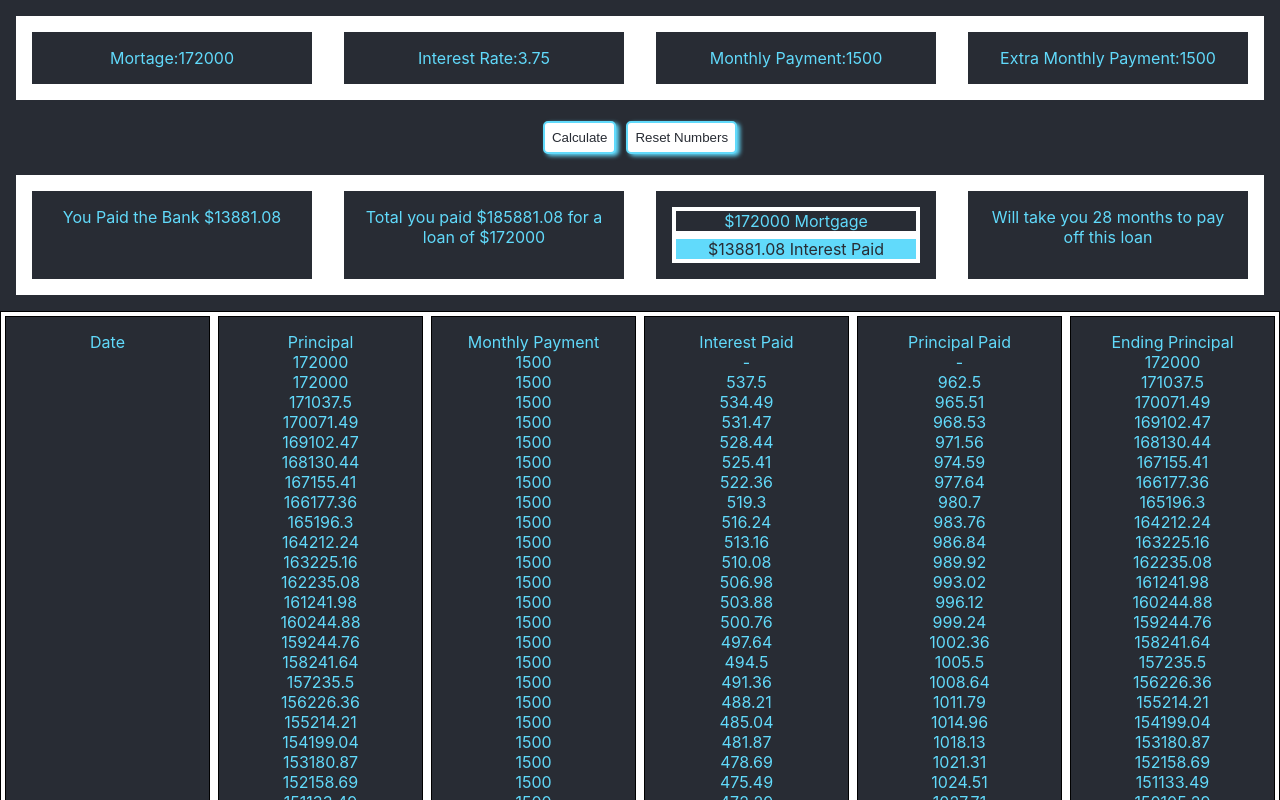
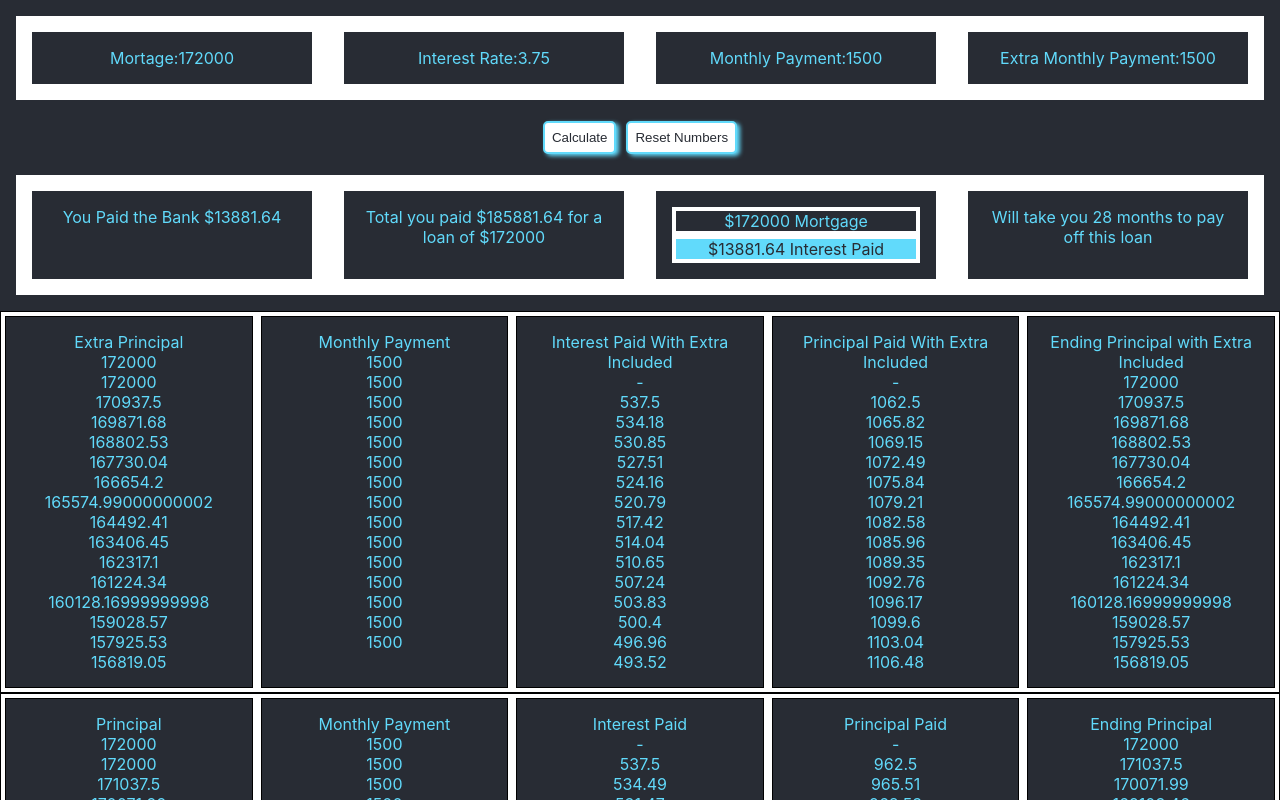
Before and after one commit to saykaren/LoanTest, a React (Create React App) app: page / in a window 1280 px wide. Both pictures are taken after a click on the button "Calculate". Shown: the top 800 px of the page. Built offline with nearby package versions, Linux system fonts and the light colour scheme.

Commit message:
Fixed regular payment was off by 20 or so and added in extra. Extra principal paid array displayed doesn't seem to be showing properly will work on that more

```diff
--- a/package.json
+++ b/package.json
@@ -15,7 +15,7 @@
   },
   "scripts": {
     "predeploy": "yarn run build",
-    "deploy": "gh-pages -d build -b master",
+    "deploy": "gh-pages -d build",
     "start": "react-scripts start",
     "build": "react-scripts build",
     "test": "react-scripts test",
--- a/src/components/app/App.js
+++ b/src/components/app/App.js
@@ -39,7 +39,7 @@ const App = () => {
   const [principal, setPrincipal] = useState(172000);
   const [interestRate, setInterestRate] = useState(3.75);
   const [monthlyPayment, setMonthlyPayment] = useState(1500);
-  const [extraPayment, setExtraPayment] = useState(0);
+  const [extraPayment, setExtraPayment] = useState(100);
 
   //Extra payment
   const [extraPrincipalPaidArray, setExtraPrincipalPaidArray] = useState([]);
@@ -56,16 +56,24 @@ const App = () => {
   const [monthDate, setMonthDate] = useState([]);
 
   const generateCalculation = () => {
-    let currentPrincipal = parseInt(
-        newEndingPrincipalArray[newEndingPrincipalArray.length - 1],
-    );
+    // let currentPrincipal = parseInt(
+    //     newEndingPrincipalArray[newEndingPrincipalArray.length - 1],
+    // );
+
+    let currentPrincipal;
+    if (newEndingPrincipalArray.length > 0) {
+      currentPrincipal = numberConverter(
+          newEndingPrincipalArray[newEndingPrincipalArray.length - 1],
+      );
+    }
 
     const processPayment = () => {
       let paymentInterestPaid = numberConverter(
           currentPrincipal * ((interestRate * 0.01) / 12),
       );
       let principalPaid = numberConverter(monthlyPayment - paymentInterestPaid);
-      let balance = numberConverter(currentPrincipal - principalPaid);
+      // let balance = numberConverter(currentPrincipal - principalPaid);
+      let balance = currentPrincipal - principalPaid;
       setPrincipalPaidArray([...principalPaidArray, principalPaid]);
       setInterestPaidArray([...interestPaidArray, paymentInterestPaid]);
       setNewEndingPrincipalArray([...newEndingPrincipalArray, balance]);
@@ -108,41 +116,97 @@ const App = () => {
         break;
     }
 
-    if (extraNewEndingPrincipalArray.length < 1) {
-      setExtraNewEndingPrincipalArray([principal]);
+
+    ///extra payment calculations
+    let currentExtraPrincipal;
+    if (extraNewEndingPrincipalArray.length > 0) {
+      currentExtraPrincipal = numberConverter(
+          extraNewEndingPrincipalArray[extraNewEndingPrincipalArray.length - 1],
+      );
     }
 
-    //extra payment calculations
-    let extraCurrentPrincipal =
-        extraNewEndingPrincipalArray[extraNewEndingPrincipalArray.length - 1];
-    let extraMonthlyPaymentCal = monthlyPayment + extraPayment;
-    if (extraCurrentPrincipal > monthlyPayment + extraPayment) {
-      let extraPaymentInterestPaid = numberConverter(
-          extraCurrentPrincipal * ((interestRate * 0.01) / 12),
+
+    const processExtraPayment = () => {
+      let paymentExtraInterestPaid = numberConverter(
+          currentExtraPrincipal * ((interestRate * 0.01) / 12),
       );
-      let extraPrincipalPaid = numberConverter(
-          extraMonthlyPaymentCal - extraPaymentInterestPaid,
-      );
-      let extraBalance = numberConverter(
-          extraCurrentPrincipal - extraPrincipalPaid,
-      );
+      let principalExtraPaid = numberConverter(extraPayment + monthlyPayment - paymentExtraInterestPaid );
+      console.log({principalExtraPaid});
+      let extraBalance = currentExtraPrincipal - principalExtraPaid;
+      setExtraPrincipalPaidArray([...extraPrincipalPaidArray, principalExtraPaid]);
+      setExtraInterestPaidArray([...extraInterestPaidArray, paymentExtraInterestPaid]);
+      setExtraNewEndingPrincipalArray([...extraNewEndingPrincipalArray, extraBalance]);
+    };
+      //   let extramonthDateIndex =
+      //       monthDate.length - Math.floor(monthDate.length / 12) * 12;
+      //   setMonthDate([...monthDate, monthArray[monthDateIndex]]);
+      // };
+      //extra payment calculations
+      // let extraCurrentPrincipal =
+      //     extraNewEndingPrincipalArray[extraNewEndingPrincipalArray.length - 1];
+      // let extraMonthlyPaymentCal = monthlyPayment + extraPayment;
+      // if (extraCurrentPrincipal > monthlyPayment + extraPayment) {
+      //   let extraPaymentInterestPaid = numberConverter(
+      //       extraCurrentPrincipal * ((interestRate * 0.01) / 12),
+      //   );
+      //   let extraPrincipalPaid = numberConverter(
+      //       extraMonthlyPaymentCal - extraPaymentInterestPaid,
+      //   );
+      //   let extraBalance = numberConverter(
+      //       extraCurrentPrincipal - extraPrincipalPaid,
+      //   );
 
-      setExtraPrincipalPaidArray([
-        ...extraPrincipalPaidArray,
-        extraPrincipalPaid,
-      ]);
-      setExtraInterestPaidArray([
-        ...extraInterestPaidArray,
-        extraPaymentInterestPaid,
-      ]);
+      // setExtraPrincipalPaidArray([
+      //   ...extraPrincipalPaidArray,
+      //   extraPrincipalPaid,
+      // ]);
+      // setExtraInterestPaidArray([
+      //   ...extraInterestPaidArray,
+      //   extraPaymentInterestPaid,
+      // ]);
+      //
+      // setExtraNewEndingPrincipalArray([
+      //   ...extraNewEndingPrincipalArray,
+      //   extraBalance,
+      // ]);
 
-      setExtraNewEndingPrincipalArray([
-        ...extraNewEndingPrincipalArray,
-        extraBalance,
-      ]);
-    }
+      const processExtraLastPayment = () => {
+        // console.log(`last payment ${currentPrincipal}`);
+        console.log('in Process Last Payment');
+        let paymentExtraInterestPaid = numberConverter(
+            currentExtraPrincipal * ((interestRate * 0.01) / 12),
+        );
+        let principalExtraPaid = numberConverter(currentExtraPrincipal);
+        let extraBalance = numberConverter(currentExtraPrincipal - principalExtraPaid);
+        setExtraPrincipalPaidArray([...extraPrincipalPaidArray, principalExtraPaid]);
+        setExtraInterestPaidArray([...extraInterestPaidArray, paymentExtraInterestPaid]);
+        setExtraNewEndingPrincipalArray([...extraNewEndingPrincipalArray, extraBalance]);
+
+        // let monthDateIndex =
+        //     monthDate.length - Math.floor(monthDate.length / 12) * 12;
+        // setMonthDate([...monthDate, monthArray[monthDateIndex]]);
+      };
+
+      switch (true) {
+        case (extraNewEndingPrincipalArray.length < 1):
+          setExtraNewEndingPrincipalArray([principal]);
+          break;
+        case (currentExtraPrincipal > (monthlyPayment + extraPayment) &&
+            extraNewEndingPrincipalArray.length >= 1):
+          processExtraPayment();
+          break;
+        case (currentExtraPrincipal < (monthlyPayment + extraPayment)) :
+          processExtraLastPayment();
+          break;
+        case (extraNewEndingPrincipalArray[extraNewEndingPrincipalArray.length - 1] <= 0):
+          break;
+        default:
+          break;
+      }
+
+  };
     // }
-  };
+  // };
 
   const handleResetMortgageAmount = (e) => {
     setPrincipal(e);
@@ -157,7 +221,8 @@ const App = () => {
   };
 
   const handleResetExtraMonthlyPayment = (e)=>{
-    setExtraPayment(e);
+    // setExtraPayment(e);
+    console.log("here I would set extra payment ")
   }
 
 
@@ -232,8 +297,60 @@ const App = () => {
 
         <button onClick={() => window.location.reload()}>Reset Numbers</button>
         <RevealData interestPaidArray={interestPaidArray} mortgage={principal} />
+        {/* ****Below is for extra********* */}
+        { extraNewEndingPrincipalArray.length>1 &&
         <div id="flexTable">
-          <div className="tableCell">Date</div>
+          {/*<div className="tableCell">Date</div>*/}
+          <div className="tableCell">
+            Extra Principal
+            <div className="cellDetails">{principal}</div>
+            {extraNewEndingPrincipalArray.map((value, index) => (
+                <div className="cellDetails" key={index}>
+                  {value}
+                </div>
+            ))}
+          </div>
+          <div className="tableCell">
+            Monthly Payment
+            {extraNewEndingPrincipalArray.map((value, index) => (
+                <div className="cellDetails" key={index}>
+                  {monthlyPayment}
+                </div>
+            ))}
+          </div>
+
+          <div className="tableCell bottomCell">
+            Interest Paid With Extra Included
+            <div className="cellDetails">-</div>
+            {extraInterestPaidArray.map((value, index) => (
+                <div className="cellDetails" key={index}>
+                  {value}
+                </div>
+            ))}
+          </div>
+          <div className="tableCell">
+            Principal Paid With Extra Included
+            <div className="cellDetails">-</div>
+            {extraPrincipalPaidArray.map((value, index) => (
+                <div className="cellDetails" key={index}>
+                  {value}
+                </div>
+            ))}
+          </div>
+
+          <div className="tableCell">
+            Ending Principal with Extra Included
+            {extraNewEndingPrincipalArray.map((value, index) => (
+                <div className="cellDetails" key={index}>
+                  {value}
+                </div>
+            ))}
+          </div>
+        </div>
+        }
+
+        <div id="flexTable">
+          {/*<div className="tableCell">Date</div>*/}
           <div className="tableCell">
             Principal
             <div className="cellDetails">{principal}</div>
@@ -251,16 +368,6 @@ const App = () => {
                 </div>
             ))}
           </div>
-          { extraPayment>0 && (
-              <div className="tableCell">
-                Extra Interest Paid by ${extraPayment} more a month
-                {extraInterestPaidArray.map((value, index)=>(
-                    <div className="cellDetails" key={index}>
-                      {value}
-                    </div>
-                ))}
-              </div>
-          )}
           <div className="tableCell bottomCell">
             Interest Paid
             <div className="cellDetails">-</div>
```
